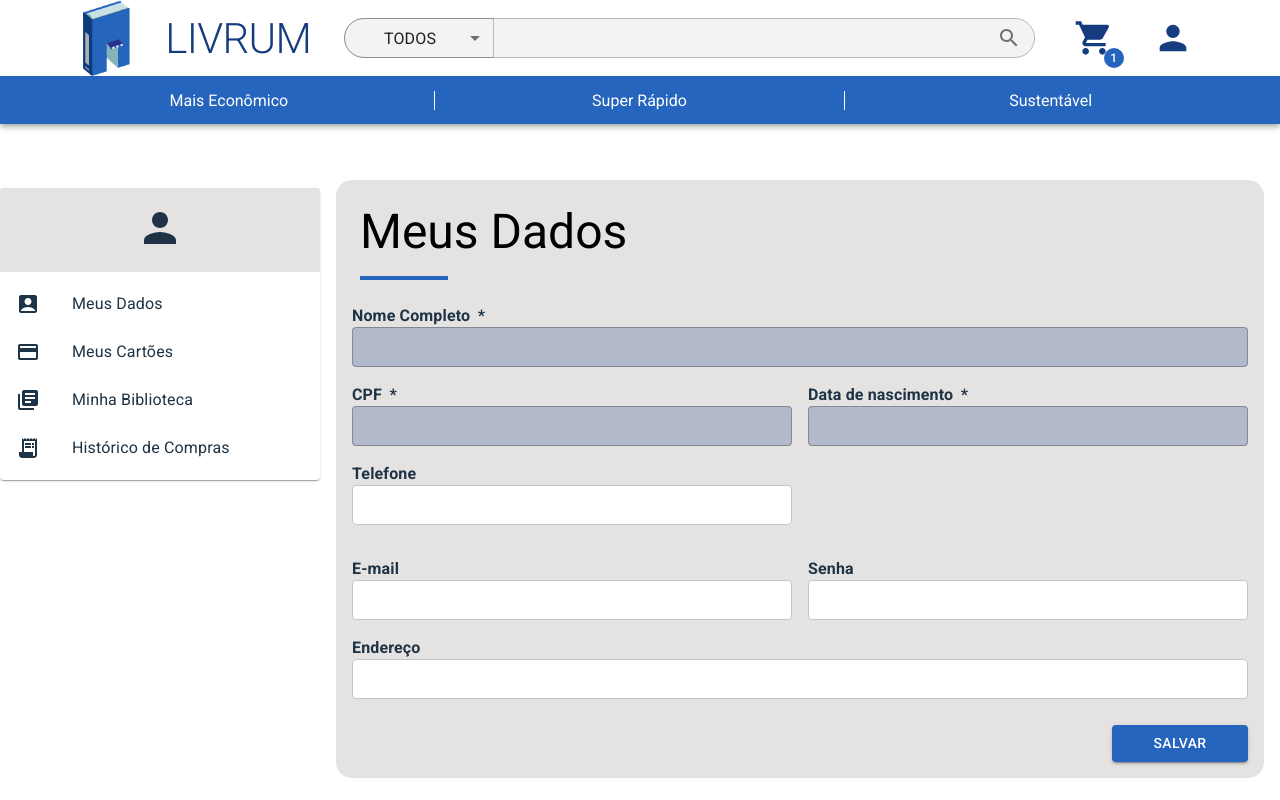
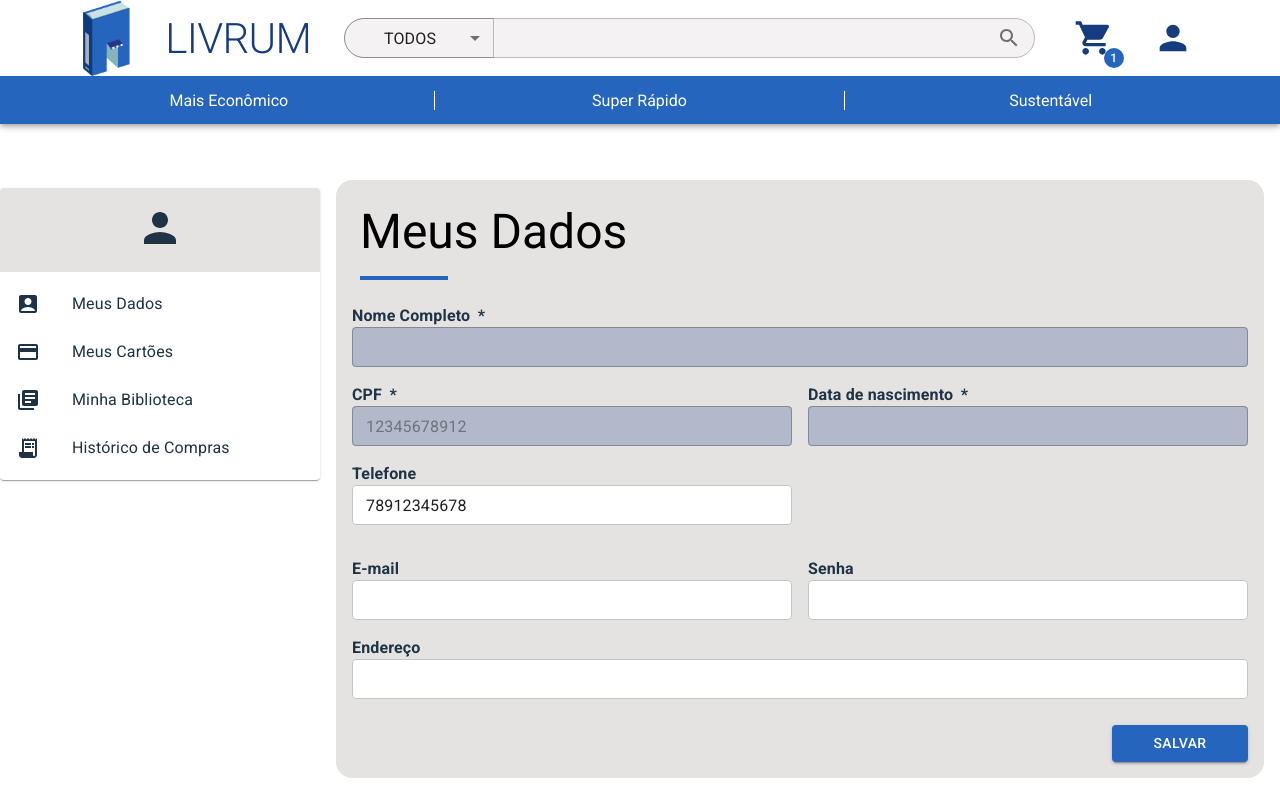
Before and after one commit to byte-stack-uefs/livrum, a Next.js app in the folder phase_4/app/webapp/: page /cliente/meus-dados in a window 1280 px wide. Shown: the top 800 px of the page. Built offline with nearby package versions, Linux system fonts and the light colour scheme.

Commit message:
Adicionando valores padrão

```diff
--- a/phase_4/app/webapp/app/cliente/meus-dados/page.tsx
+++ b/phase_4/app/webapp/app/cliente/meus-dados/page.tsx
@@ -20,13 +20,13 @@ function ClientDataContainerHeader() {
 }
 
 function ClientDataContainer() {
-    const [cpf, setCpf] = useState("");
+    const [cpf, setCpf] = useState("12345678912");
     const [name, setName] = useState("");
     const [email, setEmail] = useState("");
     const [address, setAddress] = useState("");
     const [birthday, setBirthday] = useState("");
     const [password, setPassword] = useState("");
-    const [telephone, setTelephone] = useState("");
+    const [telephone, setTelephone] = useState("78912345678");
 
     const handleChange = (event, newValue) => {
         setValue(newValue);
```
